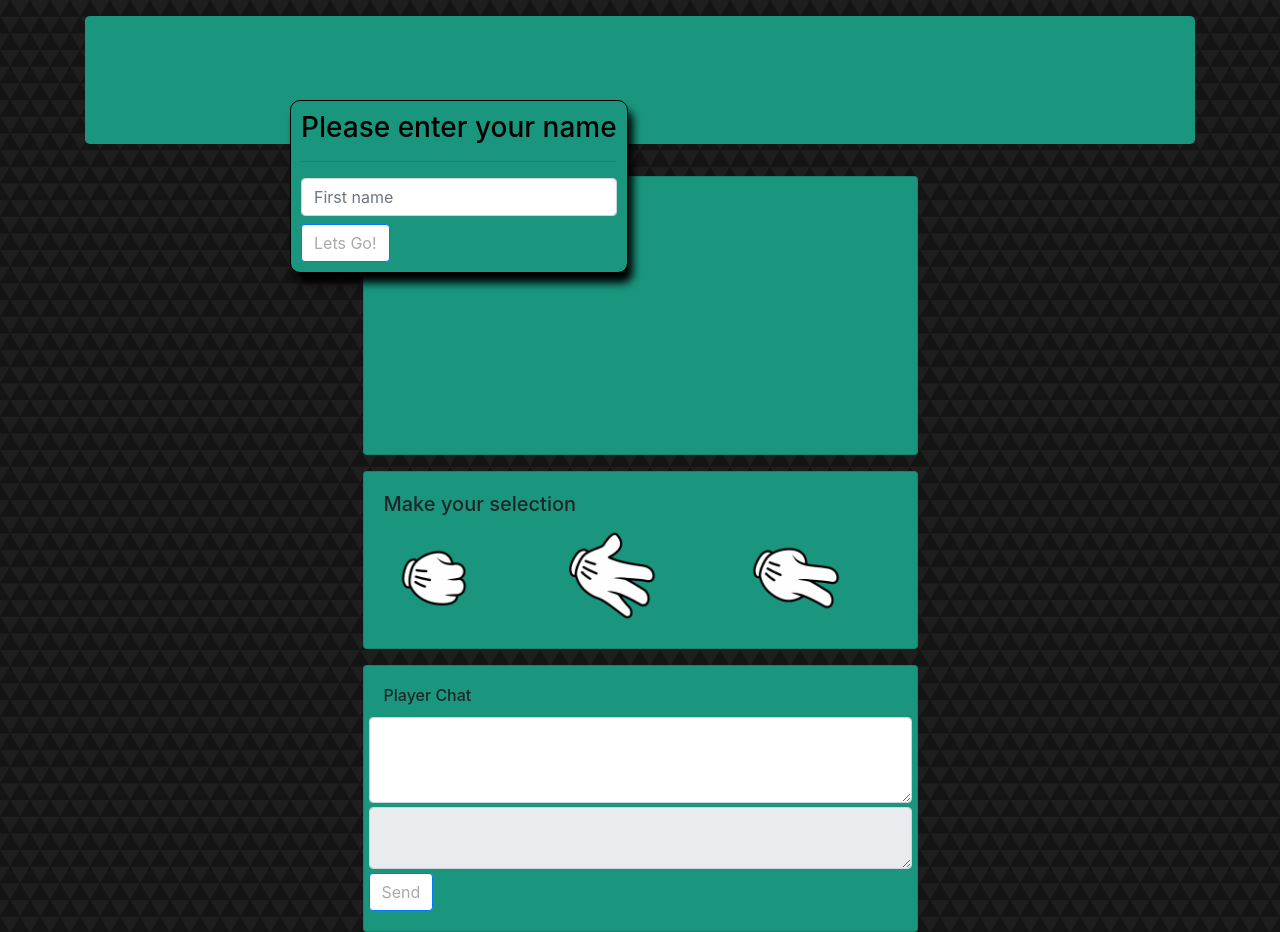
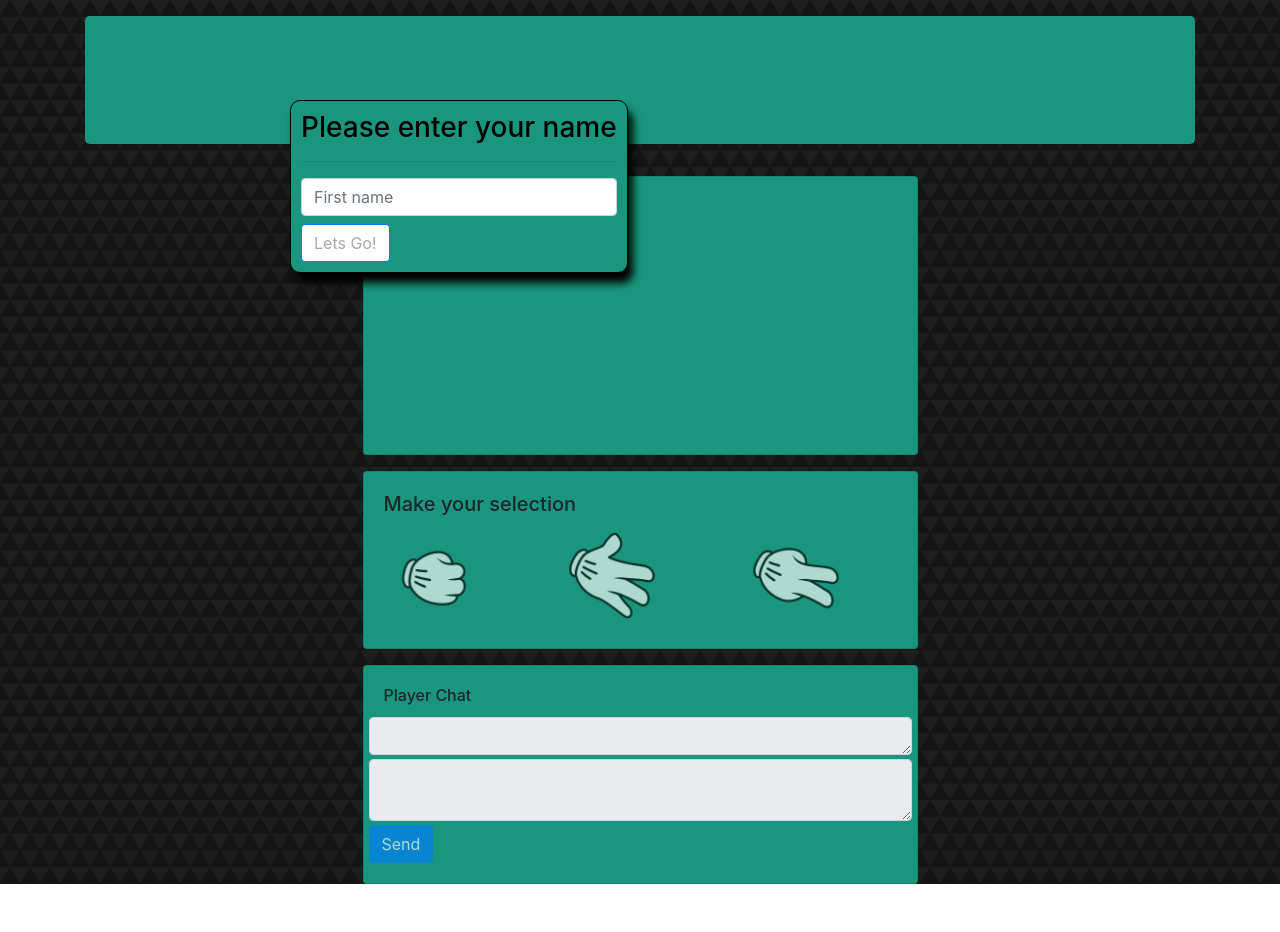
Before and after one commit to bcandyman/RPS-online, a plain HTML site: page index.html in a window 1280 px wide. After the commit the page ends 884 px from the top, so only its background shows below. Drawn offline with nearby package versions, Linux system fonts and the light colour scheme; no server answers.

Commit message:
Disabled all buttons

```diff
--- a/index.html
+++ b/index.html
@@ -34,13 +34,13 @@
                 <div class="btn-group d-inline" role="group" aria-label="Basic example">
                     <div class="row">
                         <div class="col-4">
-                            <button type="button" id="btn-rock" class="btn btn-userSelection btn-userSelection-rock img-fluid" value="Rock"></button>
+                            <button disabled="disabled" type="button" id="btn-rock" class="btn btn-userSelection btn-userSelection-rock img-fluid" value="Rock"></button>
                         </div>
                         <div class="col-4">
-                            <button type="button" id="btn-paper" class="btn btn-userSelection btn-userSelection-paper img-fluid" value="Paper"></button>
+                            <button disabled="disabled" type="button" id="btn-paper" class="btn btn-userSelection btn-userSelection-paper img-fluid" value="Paper"></button>
                         </div>
                         <div class="col-4">
-                            <button type="button" id="btn-scissors" class="btn btn-userSelection btn-userSelection-scissors img-fluid" value="Scissors"></button>
+                            <button disabled="disabled" type="button" id="btn-scissors" class="btn btn-userSelection btn-userSelection-scissors img-fluid" value="Scissors"></button>
                         </div>
                     </div>
                 </div>
@@ -52,9 +52,9 @@
                 <h6 class="card-title">Player Chat</h6>
                 <div class="btn-group d-inline" role="group" aria-label="Basic example">
                     <div class="row">
-                        <textarea class="form-control mb-1 themeColor2" id="chatText" rows="3"></textarea>
+                        <textarea disabled class="form-control mb-1 themeColor2" id="chatText" rows="1"></textarea>
                             <textarea disabled class="form-control mb-1 themeColor2" id="chatWindow" rows="2"></textarea>
-                        <button type="button" class="btn btn-primary themeColor2" id="chatSubmit">Send</button>
+                        <button disabled type="button" class="btn btn-primary themeColor2" id="chatSubmit">Send</button>
                     </div>
                 </div>
             </div>
```
